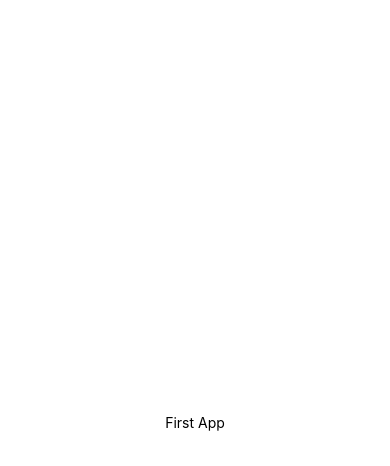
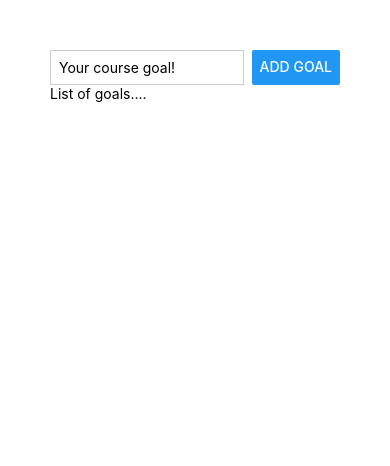
Before and after one commit to iAaquibjawed/ToDoList_reactnative, a React Native app: screen / in a window 390 px wide. Shown: the top 466 px of the page. Built offline with nearby package versions, Linux system fonts and the light colour scheme.

Commit message:
added some css and text input

```diff
--- a/App.js
+++ b/App.js
@@ -1,20 +1,32 @@
-import { StatusBar } from 'expo-status-bar';
-import { StyleSheet, Text, View } from 'react-native';
+import { StyleSheet, Text, View, TextInput, Button } from 'react-native';
 
 export default function App() {
   return (
-    <View style={styles.container}>
-      <Text>First App</Text>
-      <StatusBar style="auto" />
+    <View style={styles.appContainer}>
+      <View style={styles.inputContainer}>
+        <TextInput placeholder='Your course goal!' style={styles.textInput}/>
+        <Button title="Add Goal" />
+      </View>
+      <View>
+        <Text>List of goals....</Text>
+      </View>
     </View>
   );
 }
 
 const styles = StyleSheet.create({
-  container: {
-    flex: 1,
-    backgroundColor: '#fff',
-    alignItems: 'center',
-    justifyContent: 'center',
+  appContainer: {
+    padding: 50,
   },
+  inputContainer: {
+    flexDirection: 'row',
+    justifyContent:'space-between',
+  },
+  textInput:{
+    borderWidth: 1,
+    borderColor: '#cccccc',
+    width: '80%',
+    padding: 8,
+    marginRight:8,
+  }
 });
```
